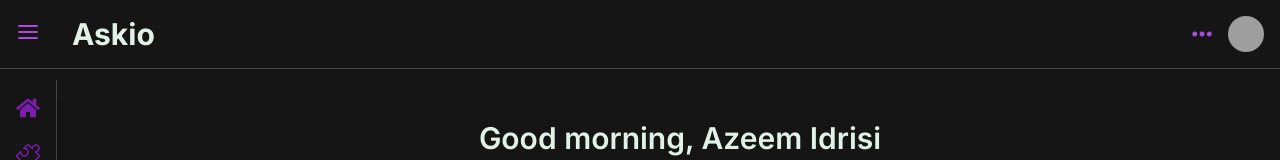
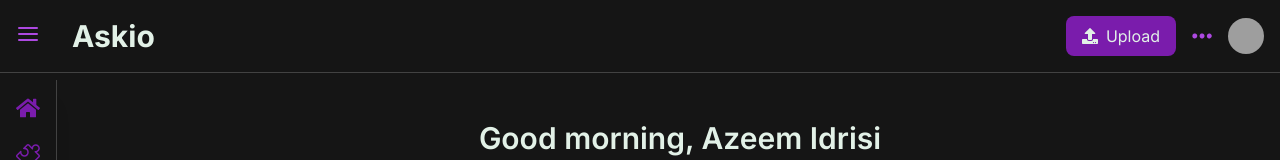
Before and after one commit to ArkEngineers/Askio, a React (Vite) app in the folder frontend/: page /app in a window 1280 px wide. Shown: the top 160 px of the page. Built offline with nearby package versions, Linux system fonts and the light colour scheme; no server answers; grey boxes are pictures that could not be loaded.

Commit message:
upload button on navbar

```diff
--- a/frontend/src/Components/Navbar.jsx
+++ b/frontend/src/Components/Navbar.jsx
@@ -5,6 +5,7 @@ import { SlOptions } from "react-icons/sl";
 import { MdOutlineKeyboardArrowRight } from "react-icons/md";
 import { useAuth } from "../Context/AuthContext";
 import { Link, useLocation } from "react-router-dom";
+import { FaUpload } from "react-icons/fa";
 
 function Navbar() {
   const { user } = useAuth();
@@ -39,6 +40,7 @@ useEffect(()=>{
           </div>
         </div>
         <div className="flex gap-4 items-center">
+        <button className="px-4 py-2 rounded-lg bg-base-3 text-base-1 flex gap-2 items-center"><FaUpload/>Upload </button>
           <SlOptions className="text-xl cursor-pointer" />
           <Avatar
             size="sm"
--- a/frontend/src/Pages/Home.jsx
+++ b/frontend/src/Pages/Home.jsx
@@ -1,6 +1,6 @@
 import React from "react";
 import FolderCard from "../Components/FolderCard";
-import { FaBook, FaFolder, FaQuestionCircle } from "react-icons/fa";
+import { FaBook, FaFolder, FaQuestionCircle, FaUpload } from "react-icons/fa";
 import QuizCard from "../Components/QuizCard";
 import Slider from "react-slick";
 import {
@@ -88,9 +88,11 @@ const quizSettings = {
 function Home() {
   return (
     <div className="px-20 pl-40 pt-20">
+
       <h2 className="text-3xl py-10 text-center font-semibold text-base-1">
         Good morning, Azeem Idrisi
       </h2>
+
       <div className="flex flex-col items-center justify-center pb-10">
         <div className="flex flex-col gap-y-4 w-full">
           <div className="px-4 flex gap-x-2 items-center w-full">
```
